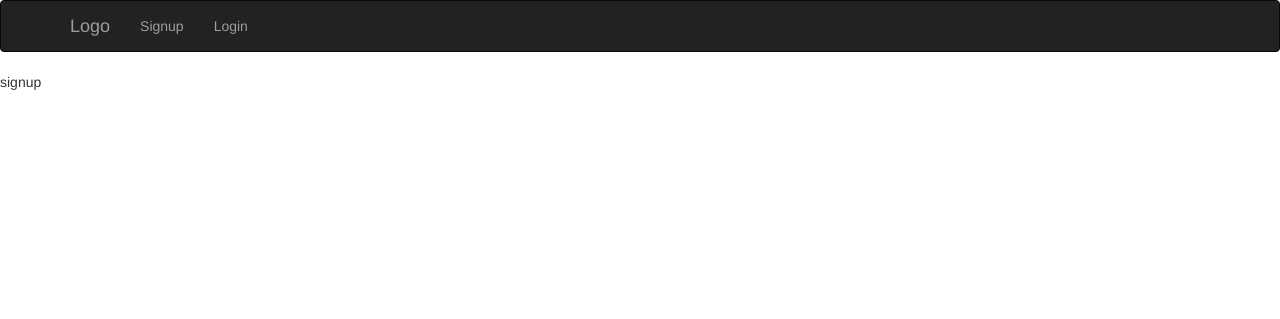
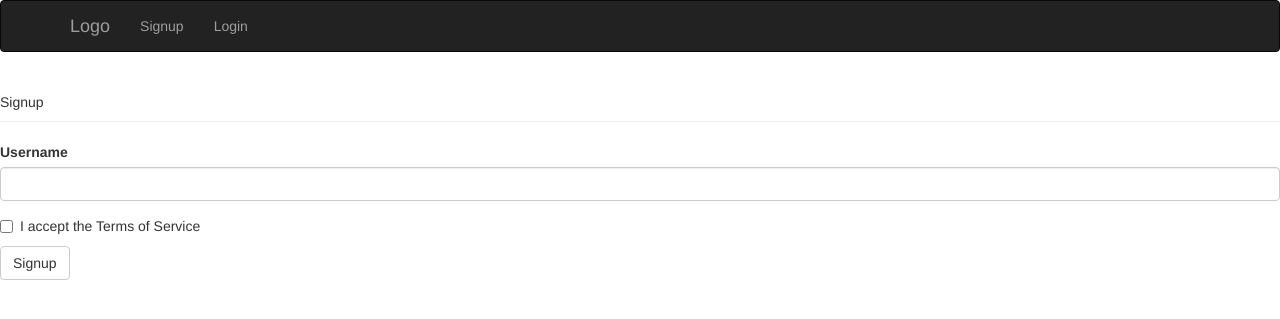
Before and after one commit to Kaynoid/mahmoud-makes-food, a Flask app: page /signup in a window 1280 px wide. Shown: the top 319 px of the page. Run offline with Flask 2, Linux system fonts and the light colour scheme; some libraries are stand-ins or nearby versions.

Commit message:
Added forms

```diff
--- a/app.py
+++ b/app.py
@@ -5,8 +5,13 @@ from flask_wtf.csrf import CSRFProtect
 from flask_bootstrap import Bootstrap
 from flask_moment import Moment
 
+import forms
+
 app = Flask(__name__)
+app.config['SECRET_KEY'] = 'obaaa'
+csrf = CSRFProtect(app)
 bootstrap = Bootstrap(app)
+moment = Moment(app)
 
 @app.route('/')
 def index():
@@ -14,8 +19,12 @@ def index():
 
 @app.route('/login')
 def login():
-    return render_template('login.html')
+    form = forms.LoginForm()
+    context = {'form': form}
+    return render_template('login.html', **context)
 
 @app.route('/signup')
 def signup():
-    return render_template('signup.html')
+    form = forms.SignupForm()
+    context = {'form': form}
+    return render_template('signup.html', **context)
--- /dev/null
+++ b/forms.py
@@ -0,0 +1,11 @@
+from flask_wtf import FlaskForm
+from wtforms import BooleanField, StringField, SubmitField, validators
+
+class LoginForm(FlaskForm):
+    username = StringField('Username', [validators.Length(max=40, min=2)])
+    submit = SubmitField('Login')
+
+class SignupForm(FlaskForm):
+    username = StringField('Username', [validators.Length(max=40, min=2)])
+    accept_tos = BooleanField('I accept the Terms of Service', [validators.InputRequired()])
+    submit = SubmitField('Signup')
--- a/templates/base.html
+++ b/templates/base.html
@@ -24,3 +24,6 @@
     </div>
 </div>
 {% endblock %}
+{% block content %}
+{% block page_content %}{% endblock %}
+{% endblock %}
--- a/templates/index.html
+++ b/templates/index.html
@@ -1,5 +1,7 @@
 {% extends 'base.html' %}
 
-{% block content %}
+{% block page_title %} Home {% endblock %}
+
+{% block page_content %}
 index yeet
 {% endblock %}
--- a/templates/signup.html
+++ b/templates/signup.html
@@ -1,5 +1,11 @@
 {% extends 'base.html' %}
+{% import 'bootstrap/wtf.html' as wtf %}
 
-{% block content %}
-signup
+{% block page_title %} Signup {% endblock %}
+
+{% block page_content %}
+    <div class='page-header'>
+        Signup
+    </div>
+    {{ wtf.quick_form(form) }}
 {% endblock %}
```
Also changed, not shown: templates/login.html (+8 -2 lines).
